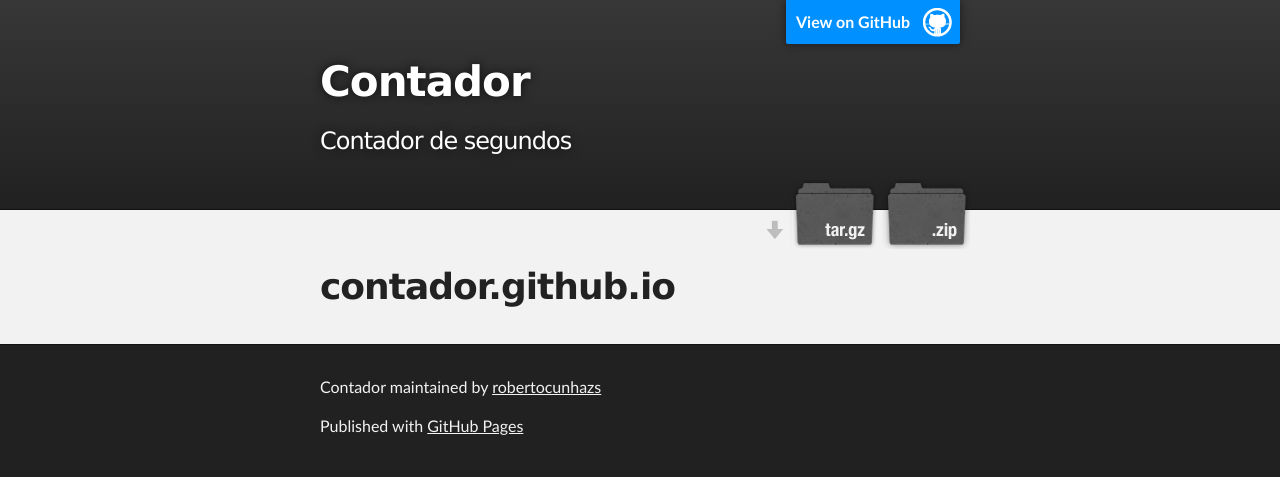
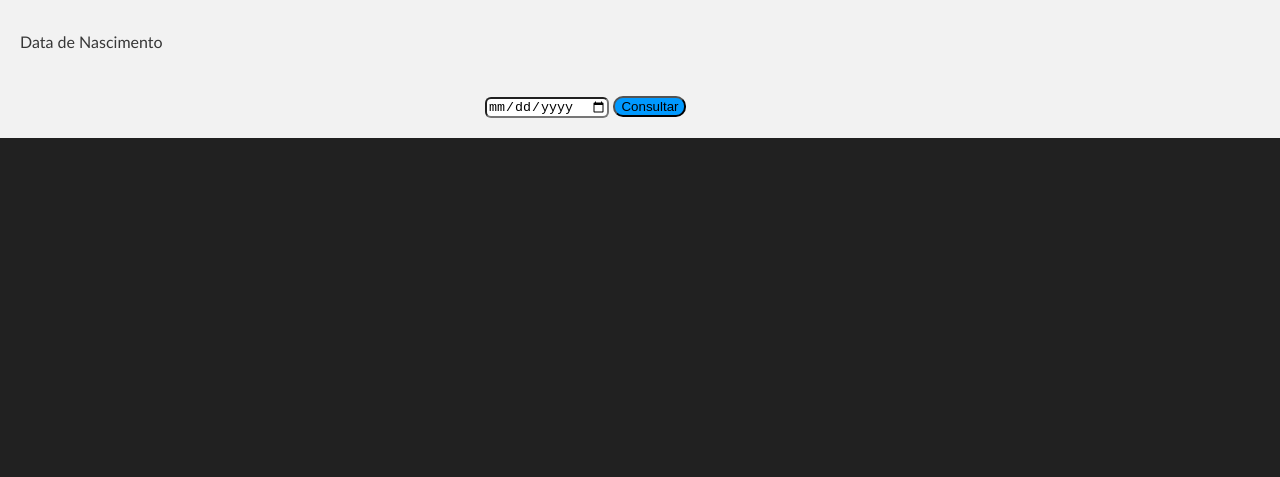
Before and after one commit to robertocunhazs/contador, a plain HTML site: page index.html in a window 1280 px wide. Drawn offline with Linux system fonts and the light colour scheme.

Commit message:
contador
site contador com o html e o css modificado

```diff
--- a/index.html
+++ b/index.html
@@ -13,38 +13,49 @@
 
   <body>
 
-    <!-- HEADER -->
-    <div id="header_wrap" class="outer">
-        <header class="inner">
-          <a id="forkme_banner" href="https://github.com/robertocunhazs/contador">View on GitHub</a>
+    <form action="" method="post" name="txtForm" onsubmit="javascript: return test() ">
+<p>Data de Nascimento</p><br />
+<input type="date" name="nome" />
+<input type="submit" value="Consultar" class="buttom" />
+</form>
+<canvas id="canvas" height="200" width="1000" ></canvas>
+<script language="javascript" type="text/javascript">
+var canvas = document.getElementById('canvas');
+var ctx = canvas.getContext('2d');
+function test(){
+	//Início do tratamento do tempo de vida restante
+var data = document.txtForm.nome.value;
 
-          <h1 id="project_title">Contador</h1>
-          <h2 id="project_tagline">Contador de segundos</h2>
+var ano = data.substr(0,4);
+var mes = data.substr(5,2);
+var dia = data.substr(8,2);
+//converter todo o tempo para seg
+var expect = 75*12*30*24*60*60//em segundos
+now = new Date;
+var dataNasc = parseInt(dia)+parseInt(mes)*30+parseInt(ano)*12*30; //data em dias
+now = new Date;
+var dataAtual = now.getDay()+(now.getMonth()+1)*30+now.getFullYear()*12*30;//em dias
+var tempoVida = (dataAtual-dataNasc)*24*60*60;//em segundos
+var tempo = expect - tempoVida; //em segundos
 
-            <section id="downloads">
-              <a class="zip_download_link" href="https://github.com/robertocunhazs/contador/zipball/master">Download this project as a .zip file</a>
-              <a class="tar_download_link" href="https://github.com/robertocunhazs/contador/tarball/master">Download this project as a tar.gz file</a>
-            </section>
-        </header>
-    </div>
+//Fim do tratamento do tempo de vida restante
 
-    <!-- MAIN CONTENT -->
-    <div id="main_content_wrap" class="outer">
-      <section id="main_content" class="inner">
-        <h1>
-<a name="contadorgithubio" class="anchor" href="#contadorgithubio"><span class="octicon octicon-link"></span></a>contador.github.io</h1>
-      </section>
-    </div>
+if(typeof game_loop != "undefined") clearInterval(game_loop);
+game_loop = setInterval(contador, 1000);
+function contador(){
+ctx.fillStyle="white";
+ctx.beginPath();
+ctx.fillRect(0, 0, canvas.width, canvas.height);
+ctx.closePath();
+ctx.fillStyle="black";
+ctx.font = "40px Courier New";
+ctx.fillText("Você tem "+tempo+" segundos de vida", 100, 80);
+tempo--;
+}
+return false;
+}
 
-    <!-- FOOTER  -->
-    <div id="footer_wrap" class="outer">
-      <footer class="inner">
-        <p class="copyright">Contador maintained by <a href="https://github.com/robertocunhazs">robertocunhazs</a></p>
-        <p>Published with <a href="http://pages.github.com">GitHub Pages</a></p>
-      </footer>
-    </div>
-
-
-
+</script>
+<div id="contador"></div>
   </body>
 </html>
--- a/stylesheets/stylesheet.css
+++ b/stylesheets/stylesheet.css
@@ -8,6 +8,26 @@ by Jason Costello, @jsncostello
 /*******************************************************************************
 MeyerWeb Reset
 *******************************************************************************/
+input[type=date]{
+	margin-left: 37.5%;
+	top: 30px;
+	border-radius: 6px;
+	}
+input.buttom{
+	border-radius: 10px;
+	background-color:#09F;
+	}
+canvas{
+	margin-top: 200px;
+	margin-left: 100px;
+	}
+p{	margin-bottom: 0px;
+	margin-top: 0;
+	margin-left:37.5%;
+	font-family:"Trebuchet MS", Arial, Helvetica, sans-serif;
+	font-size:18px;
+}
+
 
 html, body, div, span, applet, object, iframe,
 h1, h2, h3, h4, h5, h6, p, blockquote, pre,
```
